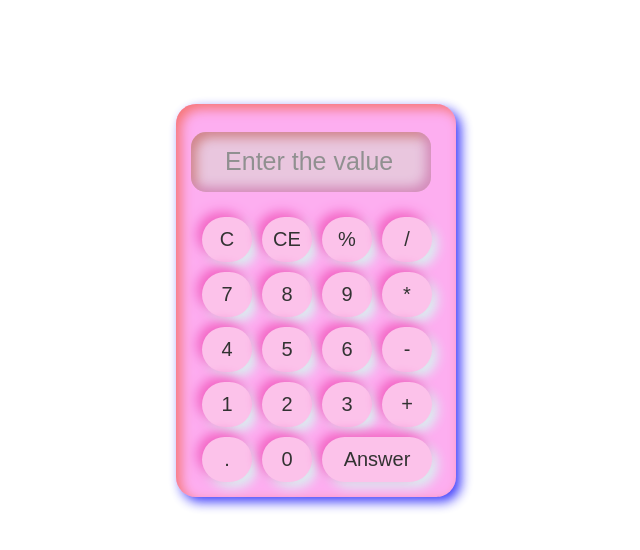
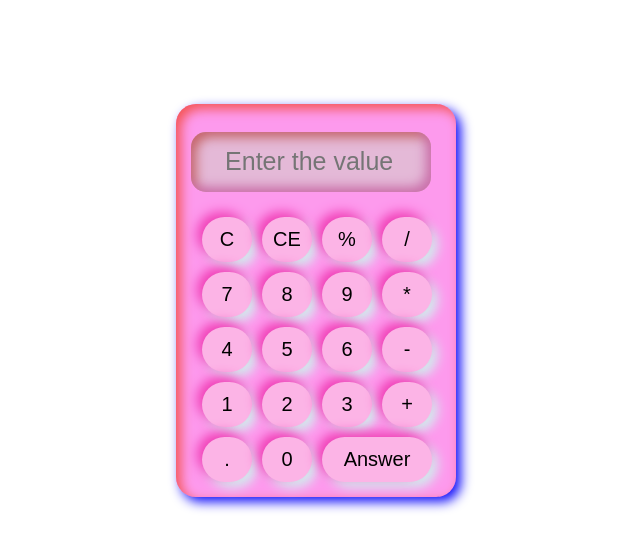
Before and after one commit to V-Piraisoodan/simpleCalculator, a plain HTML site: page index.html in a window 1280 px wide. Shown: the whole page, without its empty margins (324-964 px from the left). Drawn offline with Linux system fonts and the light colour scheme.

Commit message:
css modified

```diff
--- a/style.css
+++ b/style.css
@@ -27,7 +27,7 @@ body{
     background-color: rgb(253, 154, 237);
     padding: 15px;
     border-radius: 20px;
-    opacity: 0.8;
+    opacity: 1;
     box-shadow: inset 5px 5px 12px rgb(245, 86, 86),
                       5px 5px 12px rgb(19, 15, 250);
     display: grid;
```
